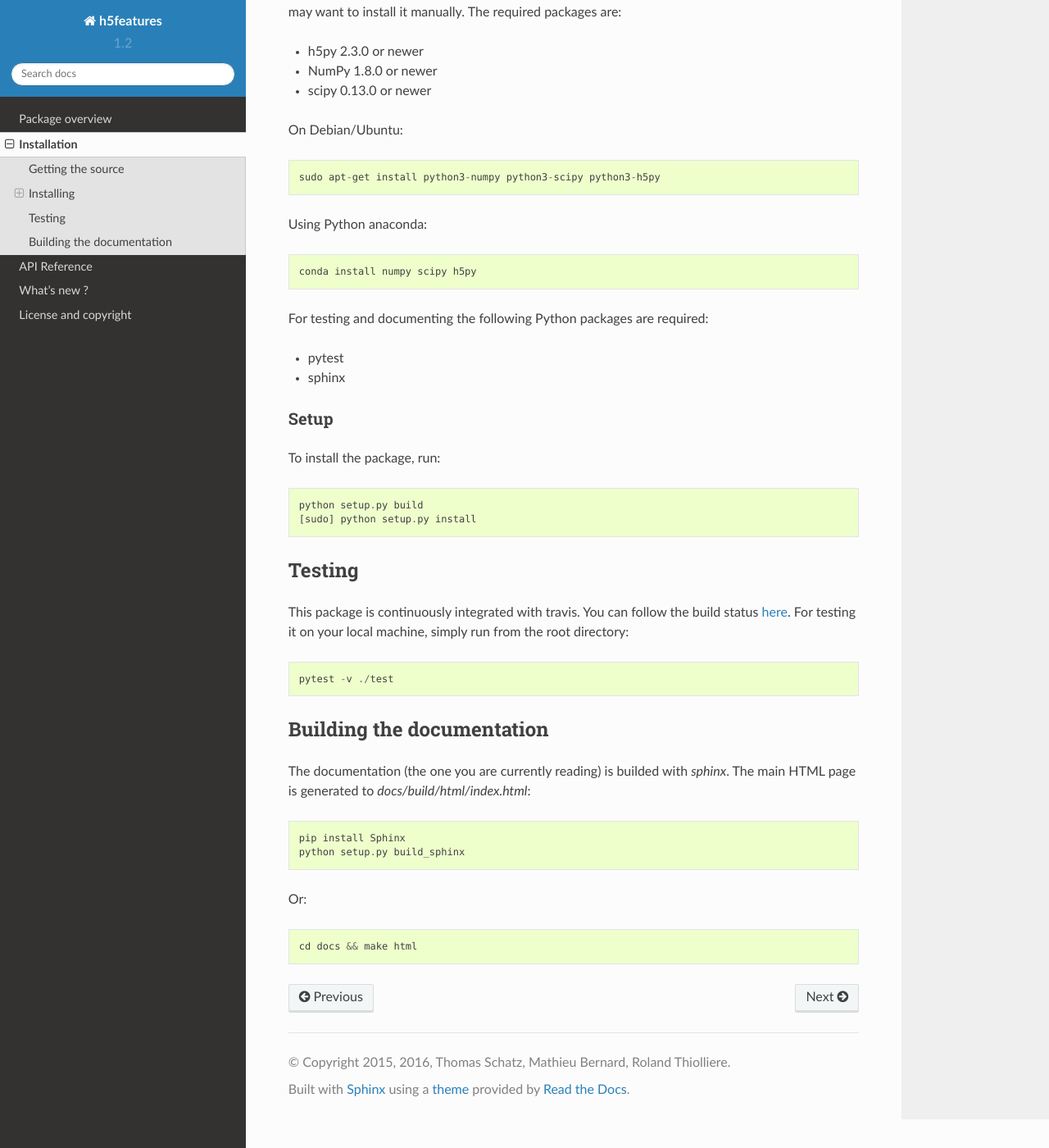
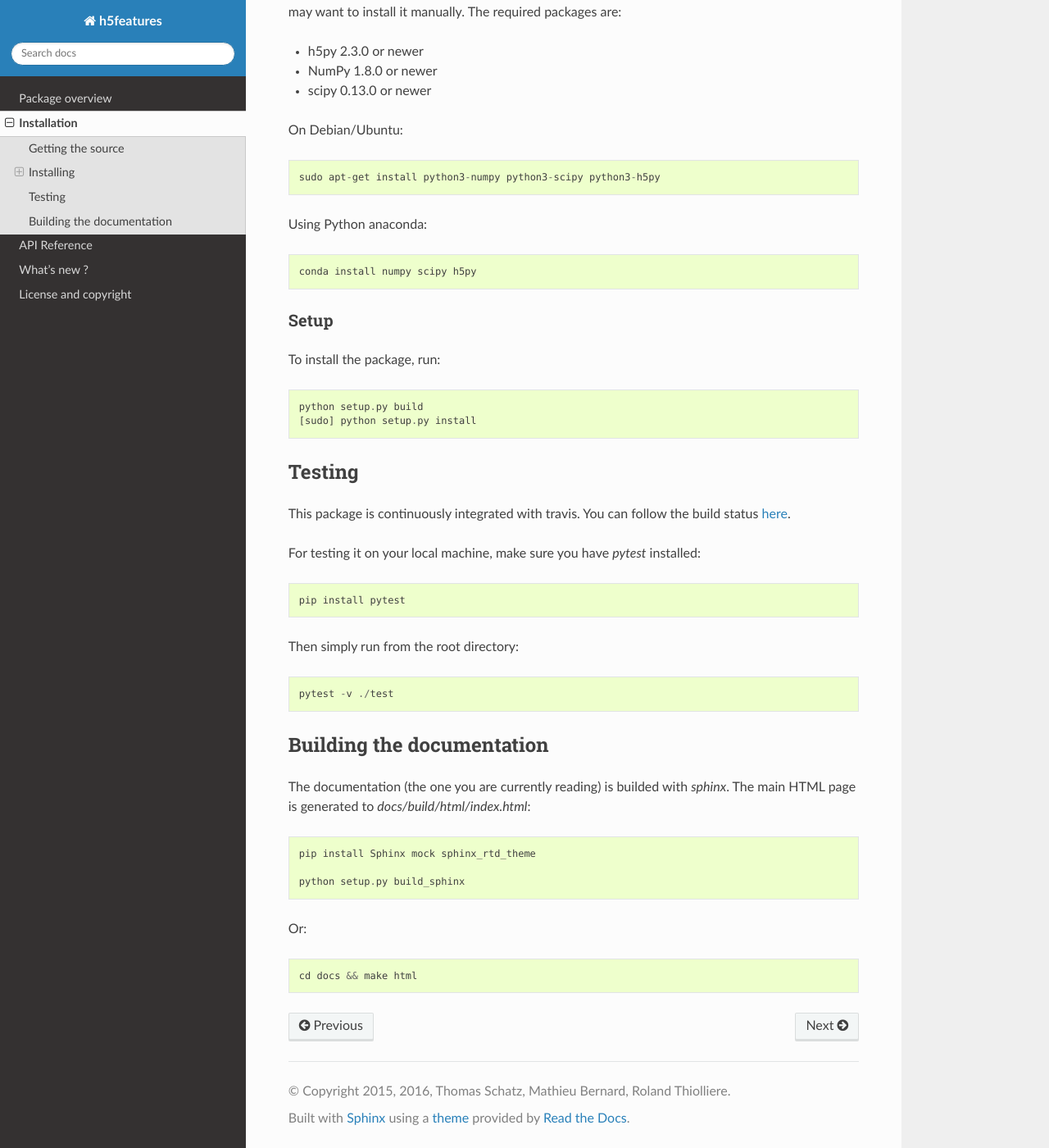
Before and after one commit to bootphon/h5features, a Sphinx documentation site: the page built from docs/installation.rst, in a window 1280 px wide and 1400 px high, scrolled down 649 px. Shown: the whole window at 82% size. Built offline with Sphinx 7.4.7 and the Read the Docs theme 2.0.0, drawn with Linux system fonts in a browser that asks for light colours.

```diff
--- a/docs/conf.py
+++ b/docs/conf.py
@@ -62,11 +62,13 @@ copyright = '2015, 2016, ' + author
 # The version info for the project you're documenting, acts as replacement for
 # |version| and |release|, also used in various other places throughout the
 # built documents.
-#
+
+_VERSION = open('../VERSION').read().strip()
+
 # The short X.Y version.
-version = '1.2'
+version = '.'.join(_VERSION.split('.')[:2])
 # The full version, including alpha/beta/rc tags.
-release = version
+release = _VERSION
 
 # The language for content autogenerated by Sphinx. Refer to documentation
 # for a list of supported languages.
--- a/docs/installation.rst
+++ b/docs/installation.rst
@@ -41,14 +41,6 @@ Using Python anaconda::
 
   conda install numpy scipy h5py
 
-
-For testing and documenting the following Python packages are
-required:
-
-* pytest
-* sphinx
-
-
 Setup
 -----
 
@@ -63,8 +55,12 @@ Testing
 
 This package is continuously integrated with travis. You can follow
 the build status `here <https://travis-ci.org/bootphon/h5features>`_.
-For testing it on your local machine, simply run from the root
-directory::
+
+For testing it on your local machine, make sure you have `pytest` installed::
+
+  pip install pytest
+
+Then simply run from the root directory::
 
   pytest -v ./test
 
@@ -76,7 +72,8 @@ The documentation (the one you are currently reading) is builded with
 `sphinx`. The main HTML page is generated to
 *docs/build/html/index.html*::
 
-  pip install Sphinx
+  pip install Sphinx mock sphinx_rtd_theme
+
   python setup.py build_sphinx
 
 Or::
--- a/setup.py
+++ b/setup.py
@@ -19,7 +19,7 @@
 import os
 from setuptools import setup, find_packages
 
-VERSION = '1.2'
+VERSION = open('VERSION').read().strip()
 
 HERE = os.path.dirname(os.path.abspath(__file__))
 
```
Also changed, not shown: 1 other file.
